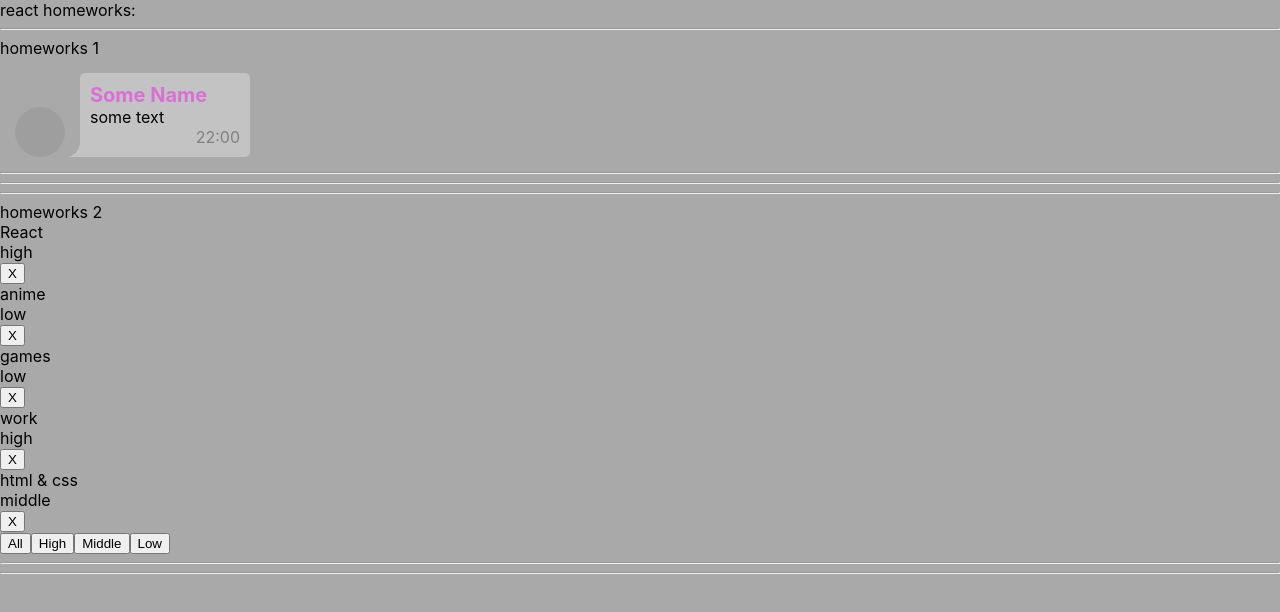
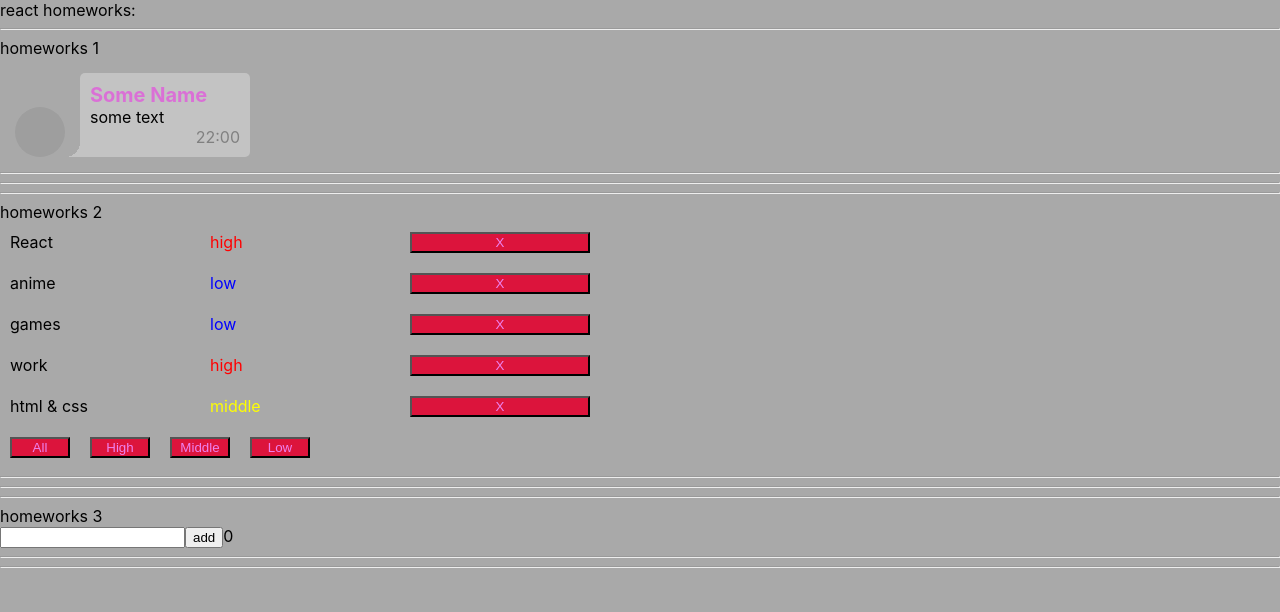
Before and after one commit to egory4fash/HomeTasks, a React (Create React App) app: page / in a window 1280 px wide. Shown: the top 612 px of the page. Built offline with nearby package versions, Linux system fonts and the light colour scheme; grey boxes are pictures that could not be loaded.

Commit message:
HW3 without Enter

```diff
--- a/package.json
+++ b/package.json
@@ -1,5 +1,5 @@
 {
-  "name": "my-app",
+  "name": "homework",
   "version": "0.1.0",
   "private": true,
   "dependencies": {
@@ -10,10 +10,12 @@
     "@types/node": "^12.0.0",
     "@types/react": "^17.0.0",
     "@types/react-dom": "^17.0.0",
+    "@types/uuid": "^8.3.3",
     "react": "^17.0.2",
     "react-dom": "^17.0.2",
     "react-scripts": "4.0.3",
     "typescript": "^4.1.2",
+    "uuid": "^8.3.2",
     "web-vitals": "^1.0.1"
   },
   "scripts": {
--- a/src/p1-main/m1-ui/u1-app/App.tsx
+++ b/src/p1-main/m1-ui/u1-app/App.tsx
@@ -2,6 +2,8 @@ import React from 'react'
 import s from './App.module.css'
 import HW1 from '../../../p2-homeworks/h1/HW1'
 import HW2 from "../../../p2-homeworks/h2/HW2";
+import HW3 from "../../../p2-homeworks/h3/HW3";
+
 
 function App() {
     return (
@@ -9,7 +11,7 @@ function App() {
             <div>react homeworks:</div>
             <HW1/>
             <HW2/>
-            {/*<HW3/>*/}
+            <HW3/>
             {/*<HW4/>*/}
             {/*<HW5/>*/}
 
--- a/src/p2-homeworks/h2/Affair.tsx
+++ b/src/p2-homeworks/h2/Affair.tsx
@@ -1,5 +1,6 @@
 import React from 'react'
 import {AffairType} from "./HW2";
+import s from './Affairs.module.css'
 
 type AffairPropsType = {
     // key не нужно типизировать
@@ -10,12 +11,14 @@ type AffairPropsType = {
 function Affair(props: AffairPropsType) {
     const deleteCallback = () => {props.deleteAffairCallback(props.affair._id)}// need to fix
 
+    const priorityClass = s.item + " " + s[props.affair.priority]
+
     return (
-        <div>
-            <div>{props.affair.name}</div>
-            <div>{[props.affair.priority]}</div>
+        <div className={s.affair}>
+            <div className = {s.item}>{props.affair.name}</div>
+            <div className = {priorityClass}>{[props.affair.priority]}</div>
 
-            <button onClick={deleteCallback}>X</button>
+            <button onClick={deleteCallback} className={s.item + " " + s.button}>X</button>
         </div>
     )
 }
--- a/src/p2-homeworks/h2/Affairs.module.css
+++ b/src/p2-homeworks/h2/Affairs.module.css
@@ -1,3 +1,35 @@
-.someClass {
+.button {
+    margin: 10px;
+    width: 60px;
+    background: crimson;
+    color: violet;
+    outline: none;
+}
+.button:focus {
+    outline: darkgreen solid 1px;
+}
 
+.button-active {
+    background: gold;
 }
+
+.affair {
+    display: flex;
+}
+
+.item {
+    margin: 10px;
+    width: 180px;
+}
+
+.high {
+    color: red;
+}
+
+.middle {
+    color: yellow;
+}
+
+.low {
+    color: blue;
+}
--- a/src/p2-homeworks/h2/Affairs.tsx
+++ b/src/p2-homeworks/h2/Affairs.tsx
@@ -1,11 +1,13 @@
 import React from 'react'
 import Affair from './Affair'
 import {AffairType, FilterType} from './HW2'
+import s from './Affairs.module.css'
 
 type AffairsPropsType = { // need to fix any
     data: AffairType[],
-    setFilter: (setFilter: FilterType) => void
+    setFilter: (filter: FilterType) => void
     deleteAffairCallback: (_id: number) => void
+    filter: FilterType
 }
 
 export function Affairs(props: AffairsPropsType) {
@@ -30,15 +32,21 @@ export function Affairs(props: AffairsPropsType) {
         props.setFilter('low')
     }
 
+    const cnAll = s.button + ' ' + (props.filter === 'all' ? s.active : '')
+    const cnHigh = s.button + ' ' + (props.filter === 'high' ? s.active : '')
+    const cnMiddle = s.button + ' ' + (props.filter === 'middle' ? s.active : '')
+    const cnLow = s.button + ' ' + (props.filter === 'low' ? s.active : '')
+
+
     return (
         <div>
 
             {mappedAffairs}
 
-            <button onClick={setAll}>All</button>
-            <button onClick={setHigh}>High</button>
-            <button onClick={setMiddle}>Middle</button>
-            <button onClick={setLow}>Low</button>
+            <button onClick={setAll} className = {cnAll}>All</button>
+            <button onClick={setHigh} className = {cnHigh}>High</button>
+            <button onClick={setMiddle} className = {cnMiddle}>Middle</button>
+            <button onClick={setLow} className = {cnLow}>Low</button>
         </div>
     )
 }
--- a/src/p2-homeworks/h2/HW2.tsx
+++ b/src/p2-homeworks/h2/HW2.tsx
@@ -48,6 +48,7 @@ function HW2() {
                 data={filteredAffairs}
                 setFilter={setFilter}
                 deleteAffairCallback={deleteAffairCallback}
+                filter={filter}
             />
 
             <hr/>
--- a/src/p2-homeworks/h3/Greeting.tsx
+++ b/src/p2-homeworks/h3/Greeting.tsx
@@ -1,19 +1,19 @@
-import React from 'react'
+import React, {ChangeEvent} from 'react'
 import s from './Greeting.module.css'
 
 type GreetingPropsType = {
-    name: any // need to fix any
-    setNameCallback: any // need to fix any
-    addUser: any // need to fix any
-    error: any // need to fix any
-    totalUsers: any // need to fix any
+    name: string // need to fix any
+    setNameCallback: (e: ChangeEvent<HTMLInputElement>) => void // need to fix any
+    addUser: () => void // need to fix any
+    error: boolean // need to fix any
+    totalUsers: number // need to fix any
 }
 
 // презентационная компонента (для верстальщика)
 const Greeting: React.FC<GreetingPropsType> = (
     {name, setNameCallback, addUser, error, totalUsers} // деструктуризация пропсов
 ) => {
-    const inputClass = s.error // need to fix with (?:)
+    const inputClass = error ? s.error : '' // need to fix with (?:)
 
     return (
         <div>
--- a/src/p2-homeworks/h3/GreetingContainer.tsx
+++ b/src/p2-homeworks/h3/GreetingContainer.tsx
@@ -1,9 +1,10 @@
-import React, {useState} from 'react'
+import React, {ChangeEvent, useState} from 'react'
 import Greeting from './Greeting'
+import {UserType} from "./HW3";
 
 type GreetingContainerPropsType = {
-    users: any // need to fix any
-    addUserCallback: any // need to fix any
+    users: Array<UserType> // need to fix any
+    addUserCallback: (name:string) => void // need to fix any
 }
 
 // более простой и понятный для новичков
@@ -12,17 +13,26 @@ type GreetingContainerPropsType = {
 // более современный и удобный для про :)
 // уровень локальной логики
 const GreetingContainer: React.FC<GreetingContainerPropsType> = ({users, addUserCallback}) => { // деструктуризация пропсов
-    const [name, setName] = useState<any>('') // need to fix any
-    const [error, setError] = useState<any>('') // need to fix any
+    const [name, setName] = useState<string>('') // need to fix any
+    const [error, setError] = useState<boolean>(false) // need to fix any
 
-    const setNameCallback = (e: any) => { // need to fix any
-        setName('') // need to fix
-    }
-    const addUser = () => {
-        alert(`Hello  !`) // need to fix
+    const setNameCallback = (e: ChangeEvent<HTMLInputElement>) => { // need to fix any
+        const trimmedName = e.currentTarget.value.trim()
+        if (trimmedName) {
+            setName(trimmedName)
+            setError(false)
+        } else {
+            setName('')
+            setError(true)
+        }
     }
 
-    const totalUsers = 0 // need to fix
+    const addUser = () => {
+         !error && addUserCallback(name)
+       !error && alert(`Hello ${name} !`) // need to fix
+    }
+
+    const totalUsers = users.length // need to fix
 
     return (
         <Greeting
--- a/src/p2-homeworks/h3/HW3.tsx
+++ b/src/p2-homeworks/h3/HW3.tsx
@@ -1,18 +1,22 @@
 import React, {useState} from 'react'
 import GreetingContainer from './GreetingContainer'
-
+import {v1} from 'uuid'
 // types
 export type UserType = {
-    _id: any // need to fix any
-    name: any // need to fix any
+    _id: string // need to fix any
+    name: string // need to fix any
 }
 
 // уровень работы с глобальными данными
 function HW3() {
-    const [users, setUsers] = useState<any>([]) // need to fix any
+    const [users, setUsers] = useState<Array<UserType>>([]) // need to fix any
 
-    const addUserCallback = (name: any) => { // need to fix any
-        setUsers([]) // need to fix
+    const addUserCallback = (name: string) => {
+        const newUser = {
+            _id: v1(),
+            name:name
+        }// need to fix any
+        setUsers([...users,newUser]) // need to fix
     }
 
     return (
```
Also changed, not shown: 2 other files (tests, documents, lock files or other folders).
